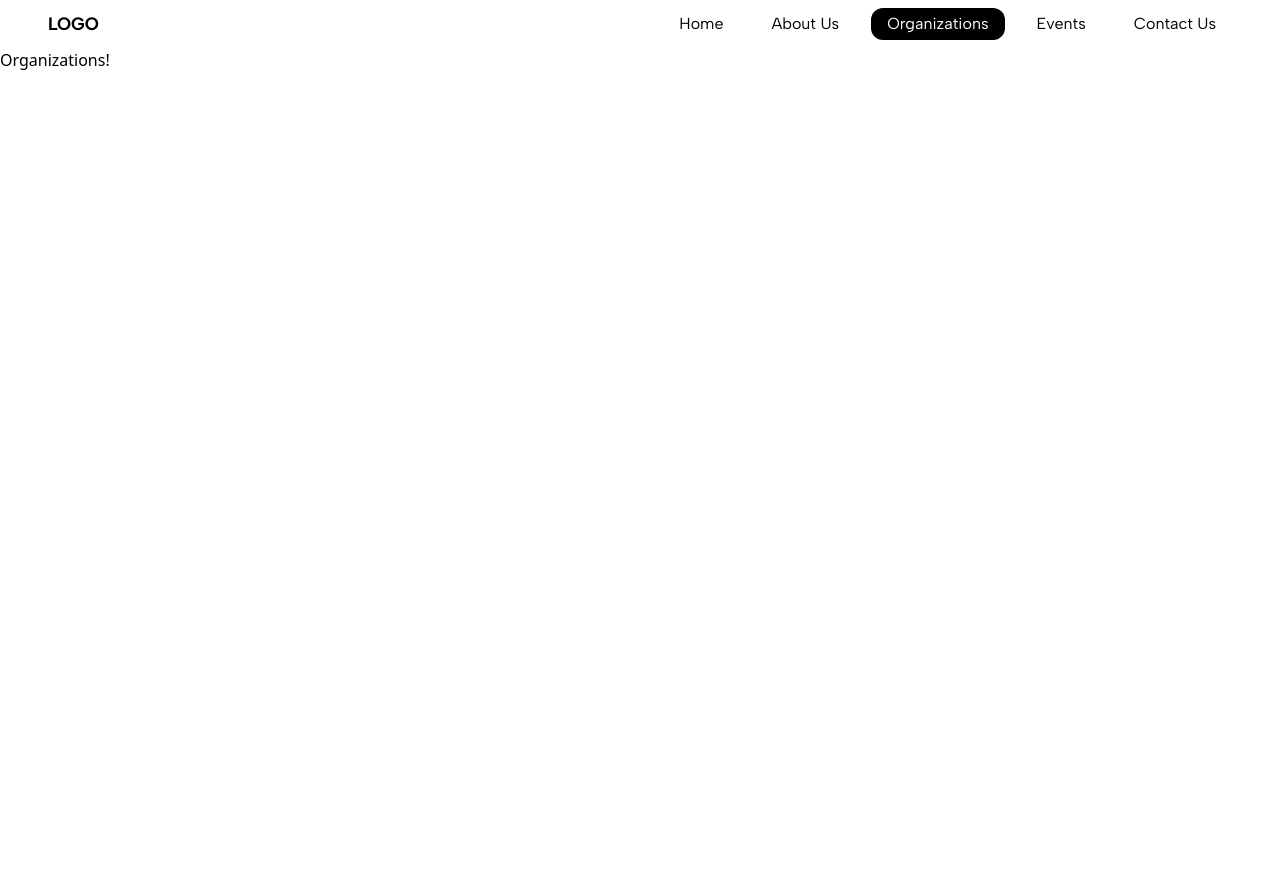
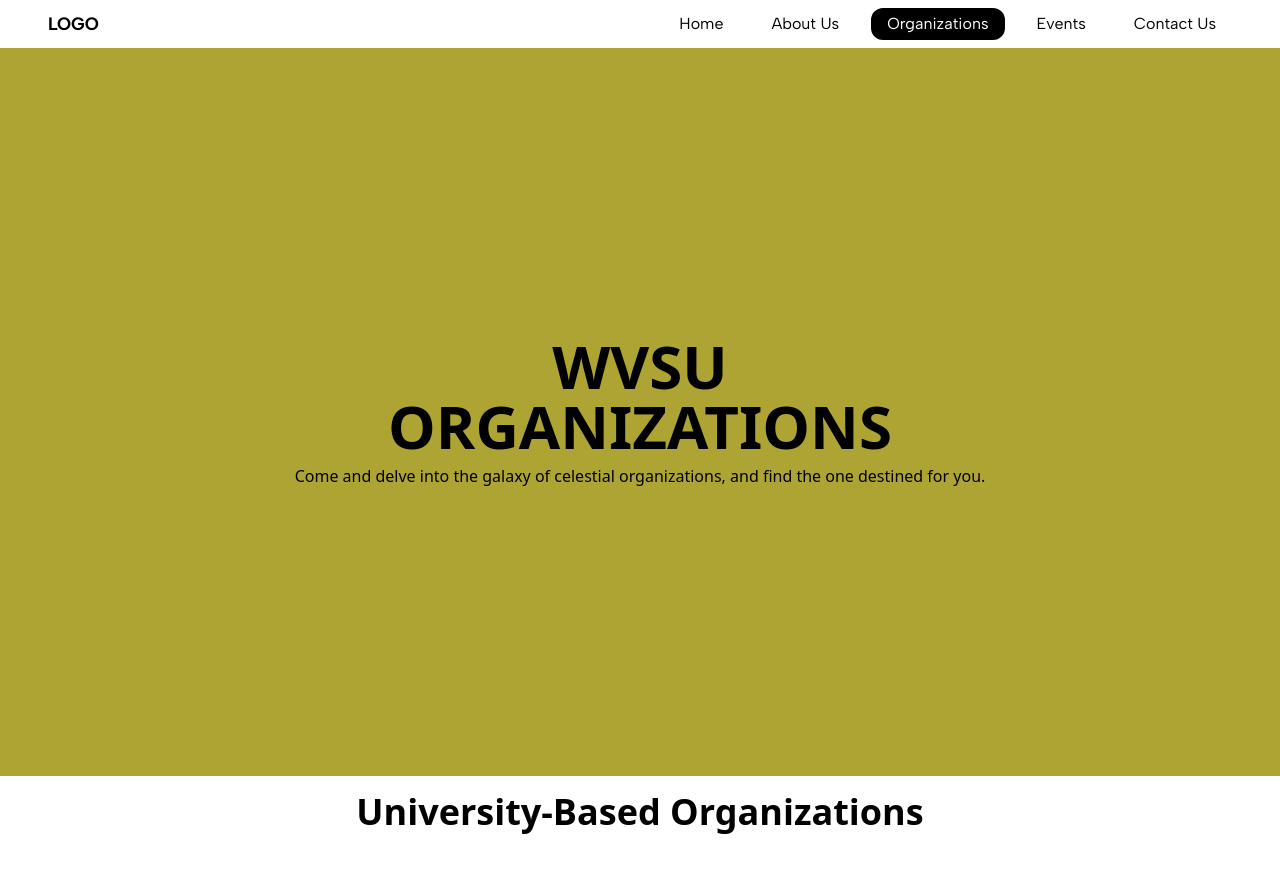
Before and after one commit to computerscience-person/Group2_WVSU-Orbit, a React (Vite) app in the folder frontend/: page /orgs in a window 1280 px wide. Shown: the top 872 px of the page. Before the commit the page ends 800 px from the top, so only its background shows below. Built offline with nearby package versions, Linux system fonts and the light colour scheme.

Commit message:
deno and swiperjs compatibility issues

```diff
--- a/frontend/package.json
+++ b/frontend/package.json
@@ -13,7 +13,8 @@
     "react": "^18.3.1",
     "react-calendar": "^5.1.0",
     "react-dom": "^18.3.1",
-    "react-router-dom": "^6.28.0"
+    "react-router-dom": "^6.28.0",
+    "swiper": "^11.1.15"
   },
   "devDependencies": {
     "@eslint/js": "^9.13.0",
--- a/frontend/src/App.tsx
+++ b/frontend/src/App.tsx
@@ -1,4 +1,4 @@
-import React from "npm:react";
+// import React from "npm:react";
 // Code came from waterup
 import Homepage from "./pages/Homepage.tsx";
 const App = () => {
--- /dev/null
+++ b/frontend/src/components/University_Based_Carousel.tsx
@@ -0,0 +1,32 @@
+// import Swiper core and required modules
+import { Navigation, Pagination, Scrollbar, A11y } from 'swiper/modules';
+
+import { Swiper, SwiperSlide } from 'swiper/react';
+
+// Import Swiper styles
+import "https://esm.sh/swiper/swiper-bundle.min.css";
+import "https://esm.sh/swiper/modules/navigation/navigation.min.css";
+import "https://esm.sh/swiper/modules/pagination/pagination.min.css";
+import "https://esm.sh/swiper/modules/scrollbar/scrollbar.min.css";
+
+export default () => {
+  return (
+    <Swiper
+      // install Swiper modules
+      modules={[Navigation, Pagination, Scrollbar, A11y]}
+      spaceBetween={50}
+      slidesPerView={3}
+      navigation
+      pagination={{ clickable: true }}
+      scrollbar={{ draggable: true }}
+      onSwiper={(swiper) => console.log(swiper)}
+      onSlideChange={() => console.log('slide change')}
+    >
+      <SwiperSlide>Slide 1</SwiperSlide>
+      <SwiperSlide>Slide 2</SwiperSlide>
+      <SwiperSlide>Slide 3</SwiperSlide>
+      <SwiperSlide>Slide 4</SwiperSlide>
+
+    </Swiper>
+  );
+};
--- a/frontend/src/pages/Organizations.tsx
+++ b/frontend/src/pages/Organizations.tsx
@@ -1,12 +1,45 @@
-import React from "npm:react";
+import React from "react";
 import Nav from "../components/Nav";
+import Swiper from "../components/University_Based_Carousel.tsx";
+
 const Organizations = () => {
-  return (
+return (
+  <div className="flex flex-col w-full">
+    {/* nav bar */}
     <div>
       <Nav />
-      <h1>Organizations!</h1>
     </div>
-  );
+    {/* block 1 */}
+    <div className="text-center min-h-full" style={ {backgroundColor: "#AEA433"}}>
+        <div className="mx-14 my-72 ">
+          <div>
+            <h1 className="font-extrabold text-6xl"> WVSU <br></br>ORGANIZATIONS</h1>
+          </div>
+          <div className= "mt-2">
+            <p>Come and delve into the galaxy of celestial organizations, and find the one destined for you. </p>
+          </div>
+      </div>
+    </div>
+    {/* block 2 */}
+    <div className="text-center justify-start mt-4 mb-96">
+      <div>
+        <h1 className="font-extrabold text-4xl">University-Based Organizations</h1>
+      </div>
+      <div>
+      {/* <Swiper/> */}
+      </div>
+    </div>
+    {/* block 3 */}
+    <div style={ {backgroundColor: "#AEA433"}}>
+      <div className="text-center justify-start mt-4 mb-96" >
+        <div>
+          <h1 className="font-extrabold text-4xl">College-Based Organizations</h1>
+        </div>
+      </div>
+    </div>
+    {/* footer */}
+  </div>
+);
 };
 
 export default Organizations;
```
Also changed, not shown: 1 other file (tests, documents, lock files or other folders).
